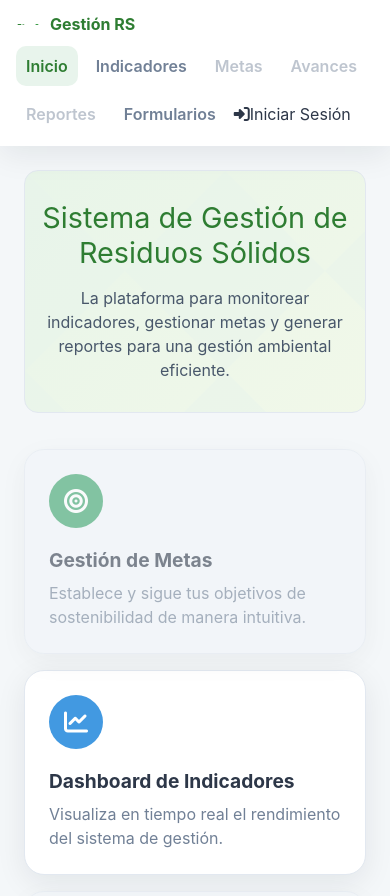
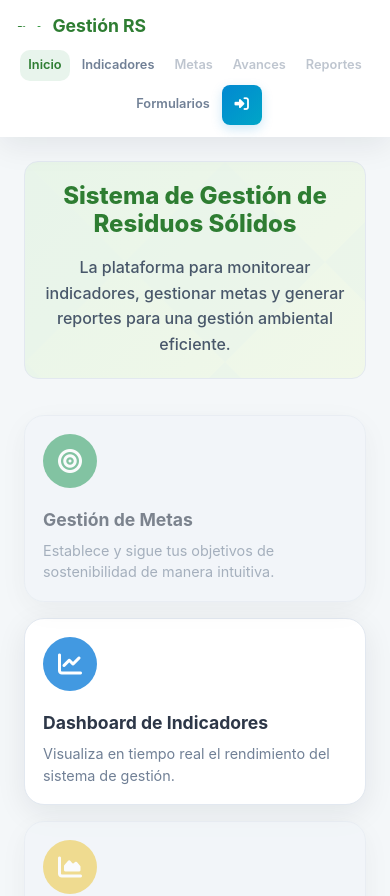
Before and after one commit to Carlostavo/aa, a Next.js app: page / in a window 390 px wide. Shown: the top 896 px of the page. Built offline with nearby package versions, Linux system fonts and the light colour scheme; no server answers.

Commit message:
Update globals.css

```diff
--- a/styles/globals.css
+++ b/styles/globals.css
@@ -24,6 +24,7 @@ body {
   font-family: 'Inter', 'Segoe UI', system-ui, sans-serif;
   min-height: 100vh;
   margin: 0;
+  line-height: 1.6;
 }
 
 /* Topbar */
@@ -45,6 +46,7 @@ body {
   align-items: center;
   font-weight: 700;
   color: var(--primary);
+  font-size: 1.25rem;
 }
 
 .brand i {
@@ -64,9 +66,10 @@ body {
   color: var(--muted);
   text-decoration: none;
   font-weight: 600;
-  padding: 8px 10px;
+  padding: 8px 12px;
   border-radius: 10px;
   transition: all 0.2s ease;
+  font-size: 0.95rem;
 }
 
 .nav a:hover {
@@ -81,6 +84,87 @@ body {
 .nav a.disabled {
   pointer-events: none;
   opacity: .45;
+}
+
+/* Botón de login en la barra de navegación */
+.login-btn-nav {
+  display: flex;
+  align-items: center;
+  gap: 8px;
+  background: linear-gradient(135deg, var(--secondary), #00a6c7);
+  color: white;
+  border: none;
+  padding: 8px 16px;
+  border-radius: 8px;
+  font-weight: 600;
+  font-size: 0.9rem;
+  cursor: pointer;
+  transition: all 0.2s ease;
+  box-shadow: 0 4px 12px rgba(2,136,209,.2);
+}
+
+.login-btn-nav:hover {
+  background: linear-gradient(135deg, #0277bd, #0095c7);
+  transform: translateY(-1px);
+  box-shadow: 0 6px 16px rgba(2,136,209,.3);
+}
+
+/* Ajustes para la información de usuario */
+.user-info {
+  display: flex;
+  align-items: center;
+  gap: 12px;
+}
+
+.user-details {
+  display: flex;
+  flex-direction: column;
+  align-items: flex-end;
+}
+
+.user-name {
+  font-size: 0.875rem;
+  font-weight: 600;
+  color: var(--ink);
+}
+
+.user-role {
+  font-size: 0.75rem;
+  color: var(--muted);
+  text-transform: capitalize;
+  background: #f1f5f9;
+  padding: 2px 8px;
+  border-radius: 12px;
+  margin-top: 2px;
+}
+
+.logout-btn, .edit-btn {
+  background: transparent;
+  border: none;
+  color: var(--muted);
+  font-size: 1rem;
+  cursor: pointer;
+  width: 36px;
+  height: 36px;
+  border-radius: 50%;
+  display: flex;
+  align-items: center;
+  justify-content: center;
+  transition: all 0.2s;
+}
+
+.logout-btn:hover {
+  background: #fee2e2;
+  color: var(--danger);
+}
+
+.edit-btn {
+  background: var(--primary);
+  color: white;
+}
+
+.edit-btn:hover {
+  background: var(--primary-600);
 }
 
 /* Hero section */
@@ -105,6 +189,7 @@ body {
   font-size: 2.8rem;
   line-height: 1.2;
   max-width: 800px;
+  font-weight: 800;
 }
 
 .hero p {
@@ -112,6 +197,7 @@ body {
   color: #48576a;
   font-size: 1.2rem;
   max-width: 700px;
+  font-weight: 500;
 }
 
 .hero-button {
@@ -124,6 +210,9 @@ body {
   margin-top: 10px;
   transition: transform 0.2s, box-shadow 0.2s;
   display: inline-block;
+  border: none;
+  cursor: pointer;
+  font-size: 1rem;
 }
 
 .hero-button:hover {
@@ -188,12 +277,14 @@ body {
   font-weight: 700;
   font-size: 1.2rem;
   margin: 0;
+  color: var(--ink);
 }
 
 .card-desc {
   font-size: 1rem;
   color: var(--muted);
   margin: 0;
+  line-height: 1.5;
 }
 
 .card.disabled {
@@ -206,32 +297,6 @@ body {
 .card.disabled:hover {
   transform: none;
   box-shadow: var(--shadow);
-}
-
-/* Estilos para el login flotante */
-.login-btn-floating {
-  position: fixed;
-  bottom: 24px;
-  right: 24px;
-  width: 60px;
-  height: 60px;
-  border-radius: 50%;
-  background: linear-gradient(135deg, var(--secondary), #00a6c7);
-  color: white;
-  border: none;
-  box-shadow: 0 6px 20px rgba(2,136,209,.25);
-  font-size: 20px;
-  cursor: pointer;
-  z-index: 1000;
-  transition: all 0.3s ease;
-  display: flex;
-  align-items: center;
-  justify-content: center;
-}
-
-.login-btn-floating:hover {
-  transform: translateY(-3px) scale(1.05);
-  box-shadow: 0 10px 30px rgba(2,136,209,.35);
 }
 
 /* Modal de autenticación */
@@ -322,6 +387,7 @@ body {
   margin: 0 0 8px;
   color: var(--ink);
   font-size: 24px;
+  font-weight: 700;
 }
 
 .auth-header p {
@@ -368,6 +434,7 @@ body {
   border-radius: 12px;
   font-size: 15px;
   transition: border-color 0.2s, box-shadow 0.2s;
+  background: var(--surface);
 }
 
 .input-with-icon input:focus {
@@ -404,101 +471,6 @@ body {
   cursor: not-allowed;
 }
 
-.auth-hint {
-  background: #f8fafc;
-  border-radius: 12px;
-  padding: 16px;
-  margin-top: 16px;
-}
-
-.auth-hint p {
-  margin: 0 0 8px;
-  font-size: 14px;
-  font-weight: 600;
-  color: var(--ink);
-}
-
-.auth-hint ul {
-  margin: 0;
-  padding-left: 18px;
-  font-size: 13px;
-  color: var(--muted);
-}
-
-.auth-hint li {
-  margin-bottom: 4px;
-}
-
-/* Información de usuario cuando está logueado */
-.user-info {
-  display: flex;
-  align-items: center;
-  gap: 12px;
-}
-
-.user-avatar {
-  width: 40px;
-  height: 40px;
-  border-radius: 50%;
-  background: linear-gradient(135deg, var(--secondary), #00a6c7);
-  color: white;
-  display: flex;
-  align-items: center;
-  justify-content: center;
-  font-size: 16px;
-}
-
-.user-details {
-  display: flex;
-  flex-direction: column;
-}
-
-.user-name {
-  font-size: 14px;
-  font-weight: 600;
-  color: var(--ink);
-}
-
-.user-role {
-  font-size: 12px;
-  color: var(--muted);
-  text-transform: capitalize;
-}
-
-.logout-btn, .edit-btn {
-  background: transparent;
-  border: none;
-  color: var(--muted);
-  font-size: 16px;
-  cursor: pointer;
-  width: 36px;
-  height: 36px;
-  border-radius: 50%;
-  display: flex;
-  align-items: center;
-  justify-content: center;
-  transition: all 0.2s;
-}
-
-.logout-btn:hover {
-  background: #fee2e2;
-  color: var(--danger);
-}
-
-.edit-btn {
-  background: var(--primary);
-  color: white;
-}
-
-.edit-btn:hover {
-  background: var(--primary-600);
-}
-
-.edit-btn.active {
-  background: var(--primary-600);
-  box-shadow: 0 0 0 3px rgba(46, 125, 50, 0.2);
-}
-
 /* Utilidades generales */
 .flex {
   display: flex;
@@ -513,11 +485,11 @@ body {
 }
 
 .gap-2 {
-  gap: 8px;
+  gap: 0.5rem;
 }
 
 .gap-4 {
-  gap: 16px;
+  gap: 1rem;
 }
 
 .bg-red-600 {
@@ -537,26 +509,26 @@ body {
 }
 
 .rounded {
-  border-radius: 6px;
+  border-radius: 0.375rem;
 }
 
 .rounded-md {
-  border-radius: 8px;
+  border-radius: 0.5rem;
 }
 
 .px-2 {
-  padding-left: 8px;
-  padding-right: 8px;
+  padding-left: 0.5rem;
+  padding-right: 0.5rem;
 }
 
 .px-4 {
-  padding-left: 16px;
-  padding-right: 16px;
+  padding-left: 1rem;
+  padding-right: 1rem;
 }
 
 .py-2 {
-  padding-top: 8px;
-  padding-bottom: 8px;
+  padding-top: 0.5rem;
+  padding-bottom: 0.5rem;
 }
 
 .transition-colors {
@@ -582,85 +554,15 @@ body {
   border-radius: 4px;
 }
 
-/* Responsive */
-@media (max-width: 768px) {
-  .topbar {
-    flex-direction: column;
-    align-items: flex-start;
-    gap: 10px;
-    padding: 12px 16px;
-  }
-
-  .nav {
-    flex-wrap: wrap;
-    gap: 8px;
-  }
-
-  .hero {
-    padding: 30px 16px;
-  }
-
-  .hero h1 {
-    font-size: 1.8rem;
-  }
-
-  .hero p {
-    font-size: 1rem;
-  }
-
-  .cards {
-    grid-template-columns: 1fr;
-    gap: 16px;
-  }
-
-  .login-btn-floating {
-    bottom: 16px;
-    right: 16px;
-    width: 50px;
-    height: 50px;
-    font-size: 18px;
-  }
-
-  .auth-modal {
-    padding: 20px;
-  }
-
-  .user-info {
-    gap: 8px;
-  }
-
-  .user-details {
-    display: none;
-  }
-
-  .auth-header h2 {
-    font-size: 20px;
-  }
-
-  .auth-icon {
-    width: 54px;
-    height: 54px;
-    font-size: 20px;
-  }
-}
-
-/* Animaciones */
-@keyframes spin {
-  from { transform: rotate(0deg); }
-  to { transform: rotate(360deg); }
-}
-
-.fa-spin {
-  animation: spin 1s linear infinite;
-}
-
 /* Utilidades de texto */
 .text-2xl {
   font-size: 1.5rem;
+  line-height: 2rem;
 }
 
 .text-3xl {
   font-size: 1.875rem;
+  line-height: 2.25rem;
 }
 
 .font-bold {
@@ -707,7 +609,7 @@ input:focus, textarea:focus, select:focus {
 }
 
 .flex-1 {
-  flex: 1;
+  flex: 1 1 0%;
 }
 
 .p-6 {
@@ -718,6 +620,7 @@ input:focus, textarea:focus, select:focus {
 .loading {
   opacity: 0.7;
   pointer-events: none;
+  position: relative;
 }
 
 .loading::after {
@@ -733,3 +636,168 @@ input:focus, textarea:focus, select:focus {
   border-top-color: transparent;
   animation: spin 1s linear infinite;
 }
+
+/* Animaciones */
+@keyframes spin {
+  from { transform: rotate(0deg); }
+  to { transform: rotate(360deg); }
+}
+
+.fa-spin {
+  animation: spin 1s linear infinite;
+}
+
+/* Main content styles */
+main {
+  flex: 1;
+  padding: 1.5rem;
+  max-width: 72rem;
+  margin-left: auto;
+  margin-right: auto;
+  width: 100%;
+}
+
+/* Responsive */
+@media (max-width: 768px) {
+  .topbar {
+    flex-direction: column;
+    align-items: flex-start;
+    gap: 10px;
+    padding: 12px 16px;
+  }
+
+  .nav {
+    flex-wrap: wrap;
+    gap: 8px;
+    width: 100%;
+    justify-content: center;
+  }
+
+  .login-btn-nav span {
+    display: none;
+  }
+
+  .login-btn-nav {
+    padding: 8px;
+    width: 40px;
+    height: 40px;
+    justify-content: center;
+  }
+
+  .hero {
+    padding: 30px 16px;
+  }
+
+  .hero h1 {
+    font-size: 1.8rem;
+  }
+
+  .hero p {
+    font-size: 1rem;
+  }
+
+  .cards {
+    grid-template-columns: 1fr;
+    gap: 16px;
+  }
+
+  .user-details {
+    display: none;
+  }
+
+  .auth-modal {
+    padding: 20px;
+  }
+
+  .auth-header h2 {
+    font-size: 20px;
+  }
+
+  .auth-icon {
+    width: 54px;
+    height: 54px;
+    font-size: 20px;
+  }
+
+  .brand {
+    font-size: 1.1rem;
+  }
+
+  .nav a {
+    font-size: 0.85rem;
+    padding: 6px 10px;
+  }
+
+  main {
+    padding: 1rem;
+  }
+}
+
+@media (max-width: 480px) {
+  .nav {
+    gap: 4px;
+  }
+
+  .nav a {
+    font-size: 0.8rem;
+    padding: 5px 8px;
+  }
+
+  .hero {
+    padding: 20px 12px;
+  }
+
+  .hero h1 {
+    font-size: 1.5rem;
+  }
+
+  .card {
+    padding: 18px;
+  }
+
+  .card-title {
+    font-size: 1.1rem;
+  }
+
+  .card-desc {
+    font-size: 0.9rem;
+  }
+}
+
+/* Mejoras de accesibilidad */
+@media (prefers-reduced-motion: reduce) {
+  * {
+    animation-duration: 0.01ms !important;
+    animation-iteration-count: 1 !important;
+    transition-duration: 0.01ms !important;
+  }
+}
+
+/* Enfoque visible para elementos interactivos */
+button:focus-visible,
+input:focus-visible,
+a:focus-visible {
+  outline: 2px solid var(--primary);
+  outline-offset: 2px;
+}
+
+/* Mejora de contraste para modo oscuro */
+@media (prefers-color-scheme: dark) {
+  :root {
+    --bg: #1a202c;
+    --surface: #2d3748;
+    --ink: #f7fafc;
+    --muted: #cbd5e0;
+    --border: #4a5568;
+  }
+
+  .card.disabled {
+    background: #2d3748;
+  }
+
+  .input-with-icon input {
+    background: #2d3748;
+    color: #f7fafc;
+    border-color: #4a5568;
+  }
+}
```
